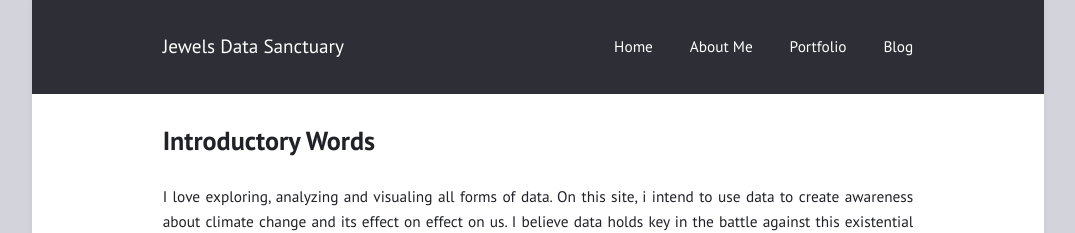
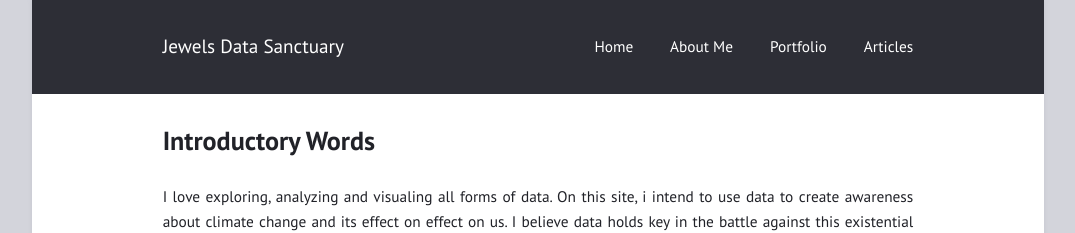
Before and after one commit to DataRockMyWorld/DataRockMyWorld.github.io, a Jekyll site: the page built from index.md, in a window 1280 px wide. Shown: the top 233 px of the page, without its empty margins (102-1177 px from the left). Built offline with Jekyll 4.4.1, drawn with Linux system fonts in a browser that asks for light colours.

Commit message:
Update _config.yml

```diff
--- a/_config.yml
+++ b/_config.yml
@@ -19,7 +19,7 @@ navigation:                # accepts {file, title, url, icon, sidebaricon}
   - {file: "index.md", title: "Home"}
   - {file: "README.md", title: "About Me"}
   - {title: "Portfolio", url:"https://www.linkedin.com/feed/"}
-  - {title: "Blog", file: "blog.md"}
+  - {title: "Articles", file: "article.md"}
 
 external:                  # shows a footer with social links - for available icons see fontawesome.com/icons
   - {title: Mail, icon: envelope, url: "mailto:jewelbansah@rocketmail.com"}
```
